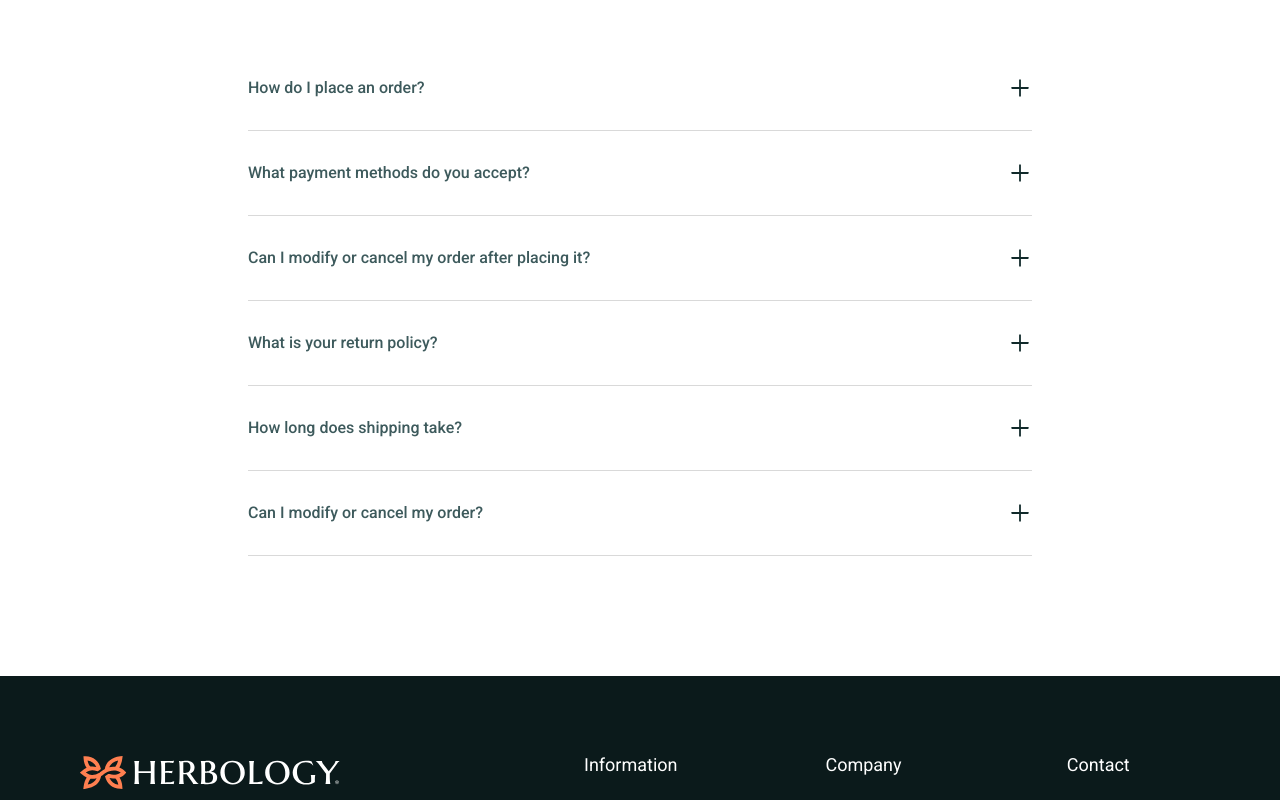
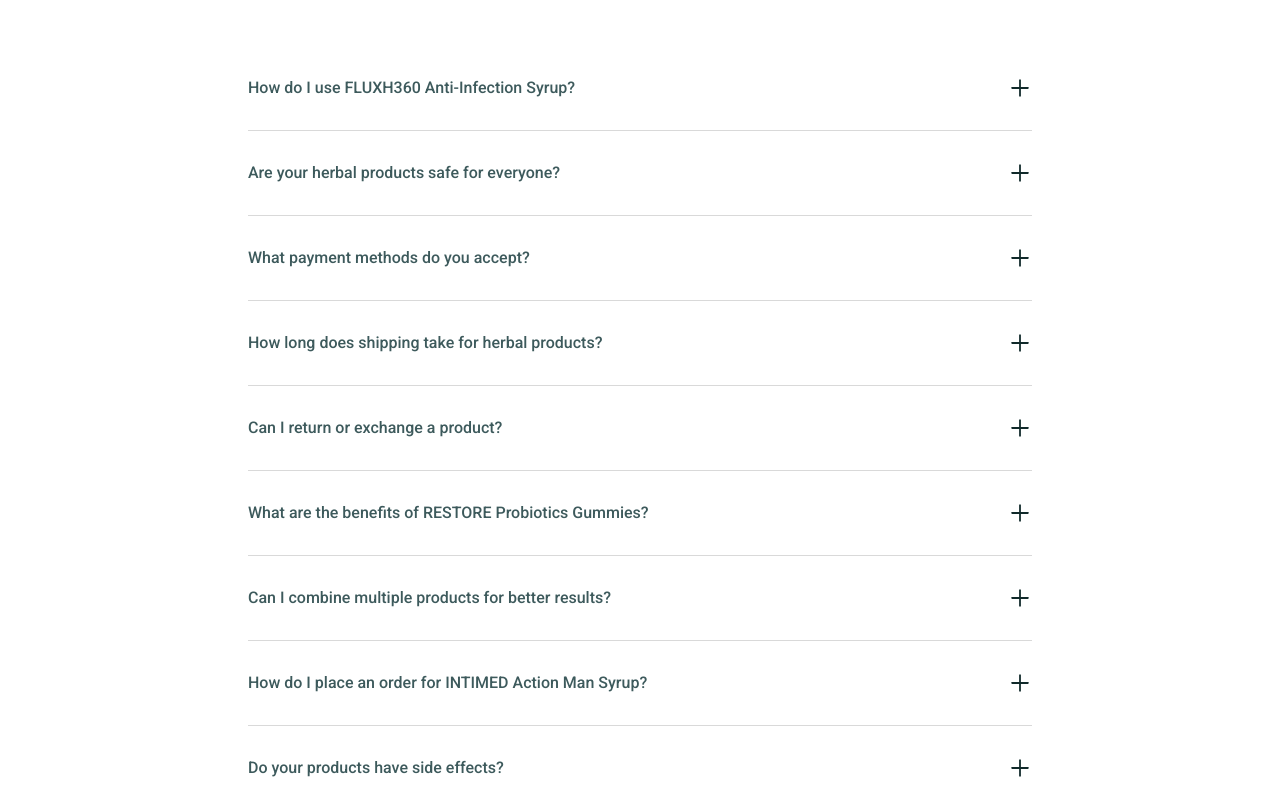
Before and after one commit to ejim11/herbology, a Next.js app: page /contact-us in a window 1280 px wide. Shown: the part 1660-2460 px from the top of the page. Built offline with nearby package versions, Linux system fonts and the light colour scheme.

Commit message:
🗃️ changed faq data

```diff
--- a/components/FAQs.tsx
+++ b/components/FAQs.tsx
@@ -7,28 +7,44 @@ const FAQs = () => {
 
   const faqs: { title: string; text: string }[] = [
     {
-      title: "How do I place an order?",
-      text: `Simply browse our collection, select your preferred hoodie, choose the size and color, and click "Add to Cart." Proceed to checkout and complete your payment.`,
+      title: "How do I use FLUXH360 Anti-Infection Syrup?",
+      text: "Take the recommended dosage of FLUXH360 Anti-Infection Syrup as indicated on the bottle, typically 1-2 tablespoons daily. For best results, combine with FLUXH360 Anti-Infection Capsules and consult a healthcare provider.",
+    },
+    {
+      title: "Are your herbal products safe for everyone?",
+      text: "Our products, like RESTORE Women’s Contraceptive Tea and INTIMED Syrups, are made with natural ingredients but may not be suitable for pregnant women, nursing mothers, or those with specific allergies. Always consult a doctor before use.",
     },
     {
       title: "What payment methods do you accept?",
-      text: "We accept all major credit/debit cards, PayPal, bank transfers, and digital wallets like Apple Pay and Google Pay.",
+      text: "We accept Paystack for secure payments, including major credit/debit cards and bank transfers. All transactions are processed safely in NGN.",
+    },
+    {
+      title: "How long does shipping take for herbal products?",
+      text: "Standard shipping within Nigeria takes 3-7 business days. International shipping varies by location, typically 7-14 business days. Express options are available at checkout.",
+    },
+    {
+      title: "Can I return or exchange a product?",
+      text: "We offer a 14-day return policy for unopened and unused herbal products in their original packaging. Contact our support team to initiate a return or exchange.",
+    },
+    {
+      title: "What are the benefits of RESTORE Probiotics Gummies?",
+      text: "RESTORE Advanced Probiotics Gummies support gut health, boost immunity, prevent vaginal infections, and enhance fertility. Each serving contains 50 billion CFUs for optimal results.",
+    },
+    {
+      title: "Can I combine multiple products for better results?",
+      text: "Yes, for enhanced effectiveness, we recommend combining products like FLUXH360 Anti-Infection Syrup with Anti-Infection Capsules or RESTORE Yoni Oil with Luxury Intimate Scrub, as noted in product recommendations.",
+    },
+    {
+      title: "How do I place an order for INTIMED Action Man Syrup?",
+      text: "Browse our website, select INTIMED Premium ACTION MAN Syrup, choose your quantity, and click 'Add to Cart.' Proceed to checkout, enter your details, and complete payment via Paystack.",
+    },
+    {
+      title: "Do your products have side effects?",
+      text: "Our herbal products, such as FLUXH360 Detox & Hormonal Tea, are crafted with natural ingredients and are generally safe. However, mild reactions may occur in rare cases. Discontinue use and consult a doctor if adverse effects occur.",
     },
     {
       title: "Can I modify or cancel my order after placing it?",
-      text: "Yes, you can modify or cancel your order within 24 hours of placing it by contacting our customer service team - after that window, changes may be limited once processing has begun.",
-    },
-    {
-      title: "What is your return policy?",
-      text: "We offer a hassle-free 30-day return policy on all unworn items with original tags attached and in their original packaging.",
-    },
-    {
-      title: "How long does shipping take?",
-      text: "Standard shipping takes 3-5 business days within the US, while express shipping delivers within 1-2 business days - international shipping varies by location.",
-    },
-    {
-      title: "Can I modify or cancel my order?",
-      text: "Orders can be modified or cancelled within 2 hours of placement by contacting our customer service team - after that, the order enters processing and cannot be changed.",
+      text: "You can modify or cancel your order within 4 hours of placement by contacting our customer support team. After this period, orders enter processing and cannot be changed.",
     },
   ];
 
```
